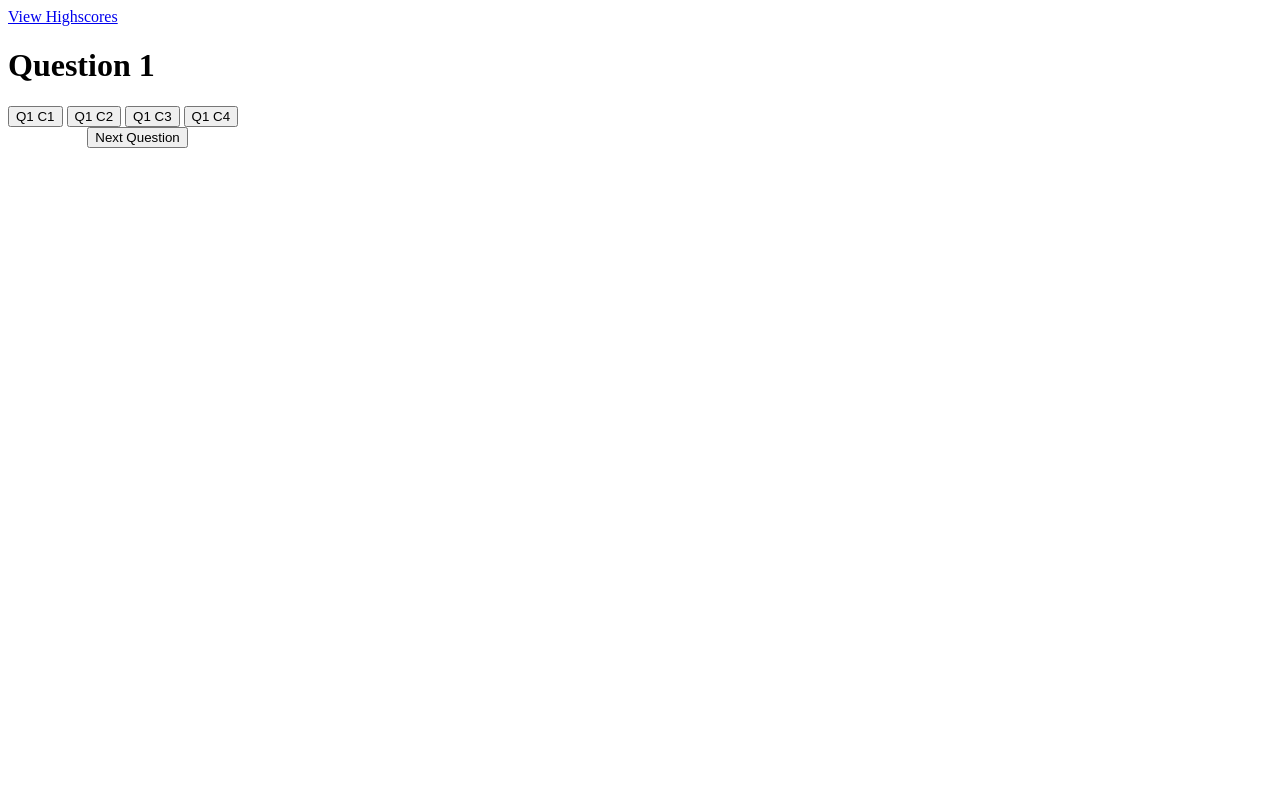
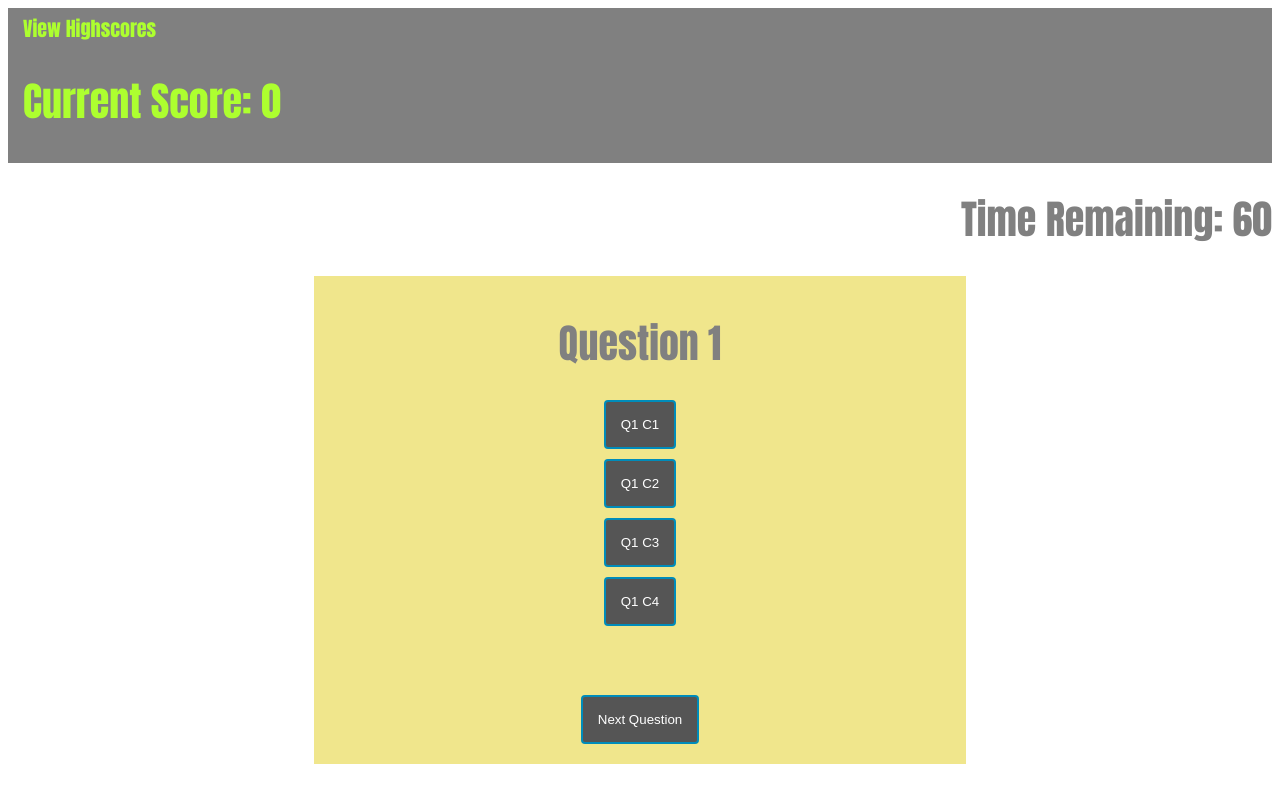
Before and after one commit to meganbryan/CodeQuiz, a plain HTML site: page index.html in a window 1280 px wide. Both pictures are taken after a click on the button "Start Quiz". Drawn offline with nearby package versions, Linux system fonts and the light colour scheme.

Commit message:
Add scoring capability for correct answers

```diff
--- a/index.html
+++ b/index.html
@@ -3,27 +3,30 @@
 <head>
     <meta charset="UTF-8">
     <meta name="viewport" content="width=device-width, initial-scale=1.0">
-    <title>Document</title>
+    <title>Code Quiz</title>
     <link rel="stylesheet" href="style.css">
     <script src="https://cdnjs.cloudflare.com/ajax/libs/jquery/3.2.1/jquery.min.js"></script>
 </head>
 <body>
+    <div id = "heading-box">
+        <a href = "highscores.html"> View Highscores </a>
+        <h1 id = "score"> Current Score: 0 </h1>
+    </div>
     <div>
-        <a href = "highscores.html"> View Highscores </a>
+        <h1 class="align-right"> Time Remaining: 60 </h1>
     </div>
     <div id= "main-box">
-        <h1 id="question" class="hide"> Question </h1>
+        <h1 id="question"> Coding Quiz </h1>
         <div id= "answers" class="hide">
-            <button id="answer-choice-1"> Button 1 </button>
-            <button id="answer-choice-2"> Button 2 </button>
-            <button id="answer-choice-3"> Button 3 </button>
-            <button id="answer-choice-4"> Button 4 </button>
+            <button id="answer-choice-1">  </button>
+            <button id="answer-choice-2">  </button>
+            <button id="answer-choice-3">  </button>
+            <button id="answer-choice-4">  </button>
         </div>
         <div>
             <button id="start"> Start Quiz </button>
             <button id="next" class="hide"> Next Question </button>
         </div>
-
     </div>
 
     <script src="script.js"></script>
--- a/script.js
+++ b/script.js
@@ -1,7 +1,8 @@
-// get element by id
 var questionCounter = 0
+var currentScore = 0
 var questionsArr = [
     {questionText: "Question 1",
+    //add colors to represent correct/incorrect answers
         answerArr: [
             {
                 choice: "Q1 C1",
@@ -64,71 +65,86 @@ var questionsArr = [
 ]
 
 $("#start").click(function() {
-    $("#start").addClass('hide');
-    $("#question").removeClass('hide');
-    $("#answers").removeClass('hide');
-    $("#next").removeClass('hide');
-    $("#question").text(questionsArr[0].questionText);
-    $("#answer-choice-1").text(questionsArr[0].answerArr[0].choice);
-    $("#answer-choice-2").text(questionsArr[0].answerArr[1].choice);
-    $("#answer-choice-3").text(questionsArr[0].answerArr[2].choice);
-    $("#answer-choice-4").text(questionsArr[0].answerArr[3].choice);
+    $("#start").addClass('hide')
+    $("#answers").removeClass('hide')
+    $("#next").removeClass('hide')
+    $("#question").text(questionsArr[0].questionText)
+    $("#answer-choice-1").text(questionsArr[0].answerArr[0].choice)
+    $("#answer-choice-2").text(questionsArr[0].answerArr[1].choice)
+    $("#answer-choice-3").text(questionsArr[0].answerArr[2].choice)
+    $("#answer-choice-4").text(questionsArr[0].answerArr[3].choice)
 });
 
 $("#next").click(function() {
-    questionCounter ++;
-    $("#question").text(questionsArr[questionCounter].questionText);
-    $("#answer-choice-1").text(questionsArr[questionCounter].answerArr[0].choice);
-    $("#answer-choice-2").text(questionsArr[questionCounter].answerArr[1].choice);
-    $("#answer-choice-3").text(questionsArr[questionCounter].answerArr[2].choice);
-    $("#answer-choice-4").text(questionsArr[questionCounter].answerArr[3].choice);
+    questionCounter ++
+    $("#question").text(questionsArr[questionCounter].questionText)
+    $("#answer-choice-1").text(questionsArr[questionCounter].answerArr[0].choice)
+    $("#answer-choice-2").text(questionsArr[questionCounter].answerArr[1].choice)
+    $("#answer-choice-3").text(questionsArr[questionCounter].answerArr[2].choice)
+    $("#answer-choice-4").text(questionsArr[questionCounter].answerArr[3].choice)
 });
 
 $("#answer-choice-1").click(function(){
     if (questionsArr[questionCounter].answerArr[0].value) {
-        alert ("You're correct!");
+        alert ("You're correct!")
+        currentScore += 5
+        $("#score").text(`Current Score: ${currentScore}`)
     }
     else {
-        alert ("You're wrong!");
+        alert ("You're wrong!")
     }
 });
 
 $("#answer-choice-2").click(function(){
     if (questionsArr[questionCounter].answerArr[1].value) {
-        alert ("You're correct!");
+        alert ("You're correct!")
+        currentScore += 5
+        $("#score").text(`Current Score: ${currentScore}`)
     }
     else {
-            alert ("You're wrong!");
-    };
+        alert ("You're wrong!")
+    }
 });
 
 $("#answer-choice-3").click(function(){
     if (questionsArr[questionCounter].answerArr[2].value) {
-        alert ("You're correct!");
+        alert ("You're correct!")
+        currentScore += 5
+        $("#score").text(`Current Score: ${currentScore}`)
     }
     else {
-            alert ("You're wrong!");
-    };
+        alert ("You're wrong!")
+    }
 });
 
 $("#answer-choice-4").click(function(){
     if (questionsArr[questionCounter].answerArr[3].value) {
-        alert ("You're correct!");
+        alert ("You're correct!")
+        currentScore += 5
+        $("#score").text(`Current Score: ${currentScore}`)
     }
     else {
-            alert ("You're wrong!");
-    };
+        alert ("You're wrong!")
+    }
 });
 
-
-
-// counter for questions
-
-// for loop to get index of question
-
-// booleans to determine question validity
-
-
+// Attempt at creating multiple tries
+// give less points for each subsequent try?
+// var triesRemaining = 3
+// $("#answer-choice-1").click(function(){
+//     if (questionsArr[questionCounter].answerArr[0].value) {
+//         alert ("You're correct!")
+//     }
+//     else {
+//         triesRemaining--
+//         if (triesRemaining=0) {
+//             alert (`Incorrect, you have no tries remaining`)
+//         }
+//         else {
+//             alert (`You're wrong! You have ${triesRemaining} tries remaining.`)
+//         }
+//     }
+// });
 
 
 // timer for quiz
--- a/style.css
+++ b/style.css
@@ -1,3 +1,45 @@
+body {
+    color:grey;
+    font-family: Impact, Haettenschweiler, 'Arial Narrow Bold', sans-serif;
+    font-size: 20px;
+}
+
+a {
+    text-align: left;
+    text-decoration: none;
+    color: greenyellow;
+}
+
+.align-right {
+    text-align: right;
+}
+
+#heading-box {
+    background-color: grey;
+    color: greenyellow;
+    padding: 5px 15px;
+    margin-bottom: 10px;
+}
+
+#main-box {
+    margin: auto;
+    width: 50%;
+    background-color: khaki;
+    padding: 10px;
+    text-align: center;
+}
+
+button {
+    background-color: #555555;
+    color: white;
+    padding: 15px;
+    border-radius: 4px;
+    border: 2px solid #008CBA;
+    text-align: center;
+    display: block;
+    margin: 10px auto;
+}
+
 .hide {
     visibility: hidden;
 }
```
Also changed, not shown: highscores.html (+5 -2 lines).
